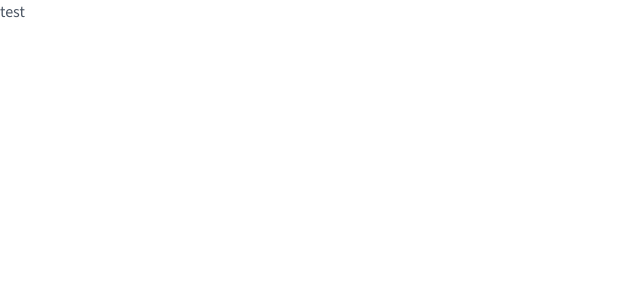
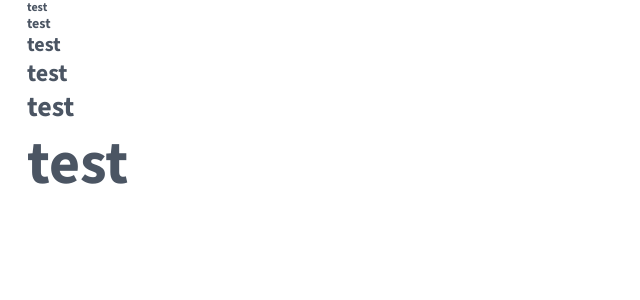
Before and after one commit to antoanparashkevov/antoanp-nextjs, a Next.js app in the folder frontend/: page / in a window 1280 px wide. Shown: the top 300 px of the page, without its empty margins (0-640 px from the left). Built offline with nearby package versions, Linux system fonts and the light colour scheme.

Commit message:
Configure the font sizes in the tailwind configuration

```diff
--- a/frontend/src/app/layout.tsx
+++ b/frontend/src/app/layout.tsx
@@ -23,7 +23,7 @@ export default function RootLayout({
 
   return (
     <html lang="en" className={`${source_sans_3.variable} font-sans`}>
-      <body className='text-paraText min-w-[360px] min-h-screen'>{children}</body>
+      <body className='text-paraText min-w-[360px] min-h-screen text-base'>{children}</body>
     </html>
   );
 }
--- a/frontend/src/app/page.tsx
+++ b/frontend/src/app/page.tsx
@@ -1,5 +1,12 @@
 export default function Home() {
   return (
-    <p>test</p>
+    <>
+      <h1 className='container text-xs'>test</h1>
+      <h1 className='container text-sm'>test</h1>
+      <h1 className='container text-base'>test</h1>
+      <h1 className='container text-lg'>test</h1>
+      <h1 className='container text-xl'>test</h1>
+      <h1 className='container text-2xl'>test</h1>
+    </>
   );
 }
--- a/frontend/src/styles/globals.css
+++ b/frontend/src/styles/globals.css
@@ -19,27 +19,31 @@
 
     /* using Tailwind's @apply directive to extract repeated utility classes to custom CSS class */
     h1 {
-        @apply text-3xl;
+        @apply text-2xl;
     }
 
     h2 {
-        @apply text-2xl;
+        @apply text-xl;
     }
 
     h3 {
-        @apply text-xl;
+        @apply text-lg;
     }
 
     h4 {
-        @apply text-lg;
+        @apply text-base;
     }
 
     h5 {
-        @apply text-base;
+        @apply text-sm;
     }
 
     h6 {
         @apply text-sm;
+    }
+
+    p {
+        @apply text-base;
     }
 }
 
@@ -50,16 +54,6 @@
         border-radius: theme('borderRadius.lg');
         padding: theme('spacing.6');
         box-shadow: theme('boxShadow.xl');
-    }
-
-    /* validation */
-    .invalid {
-        & > p { @apply font-bold text-red-500; }
-
-        input,
-        textarea {
-            border-color: theme('colors.red.500') !important;
-        }
     }
 
     /* Container layout system which is Mobile-first */
@@ -105,6 +99,8 @@
             max-width: calc(theme('screens.xl') - 30px);
         }
     }
+
+    /* TODO buttons class-based styles */
 }
 
 @layer utilities {
@@ -112,6 +108,4 @@
     .flex-center {
         @apply flex justify-center items-center;
     }
-
-    /* TODO button */
 }
--- a/frontend/tailwind.config.ts
+++ b/frontend/tailwind.config.ts
@@ -118,6 +118,14 @@ const config: Config = {
 			96: "24rem",
 			100: "25rem"
 		},
+		fontSize: {
+			"xs": ["0.75rem", { lineHeight: '0.975rem'}],//extra small 12px
+			"sm": ['0.875rem', { lineHeight: '1rem'}],//small 14px
+			"base": ['1.25rem', { lineHeight: '1.625rem'}],//normal 20px
+			"lg": ['1.5rem', { lineHeight: '1.95rem'}],//bigger 24px
+			"xl": ['1.75rem', { lineHeight: '2.275rem'}],//biggest 32px
+			"2xl": ['3.75rem', { lineHeight: '4.8725rem'}],//extra biggest 60px
+		},
 		//Extending the default theme.
 		//Preserve the default values for a theme option (for example spacing option), but also add new values
 		extend: {
```
